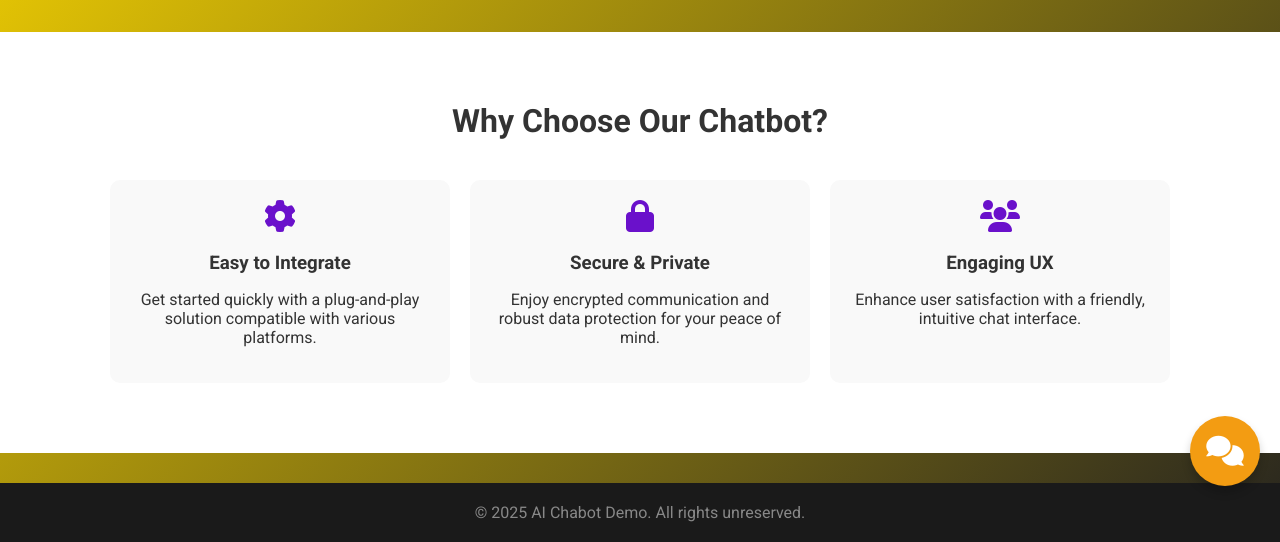
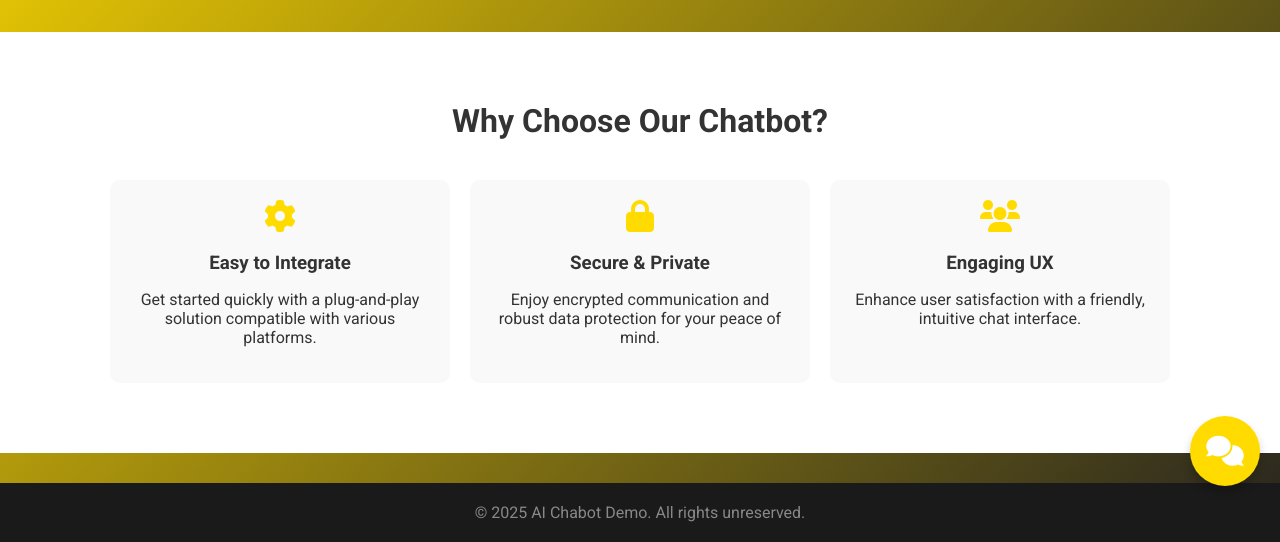
Before and after one commit to hermesdev0131/Langchain-AI-Chatbot, a Flask app: page / in a window 1280 px wide. Shown: the part 294-836 px from the top of the page. Run offline with Flask 3, Linux system fonts and the light colour scheme.

Commit message:
Change button color

```diff
--- a/static/style.css
+++ b/static/style.css
@@ -65,7 +65,7 @@
 
       .feature i {
         font-size: 2rem;
-        color: #6a11cb;
+        color: #FFDB00;
         margin-bottom: 10px;
       }
 
@@ -97,7 +97,7 @@
       .chatbot__button {
         width: 70px;
         height: 70px;
-        background-color: #f39c12;
+        background-color: #FFDB00;
         color: white;
         border: none;
         border-radius: 50%;
@@ -112,7 +112,7 @@
 
       .chatbot__button:hover {
         transform: scale(1.1);
-        background-color: #e67e22;
+        background-color: #27251F;
       }
 
       @keyframes pulseShadow {
```
